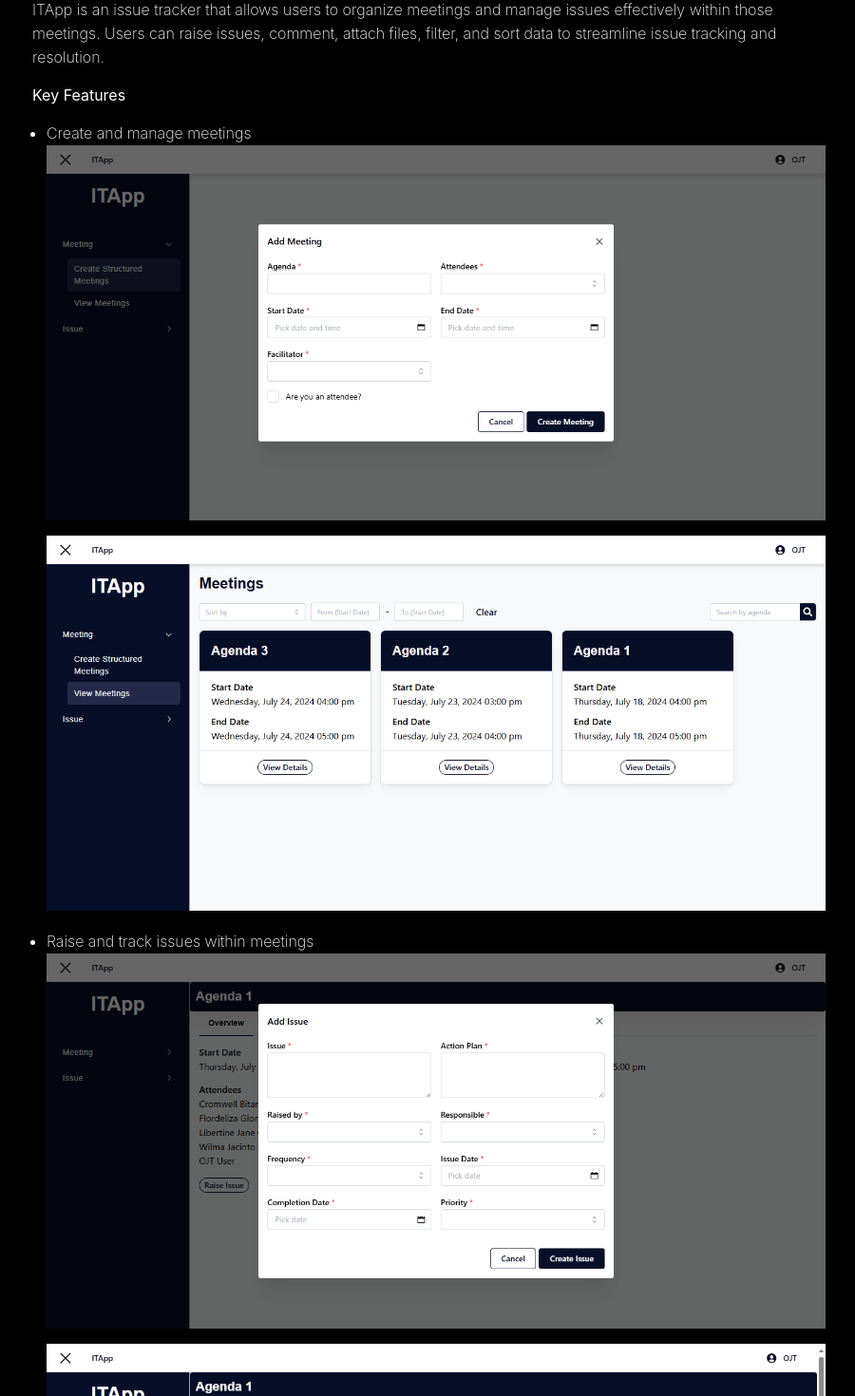
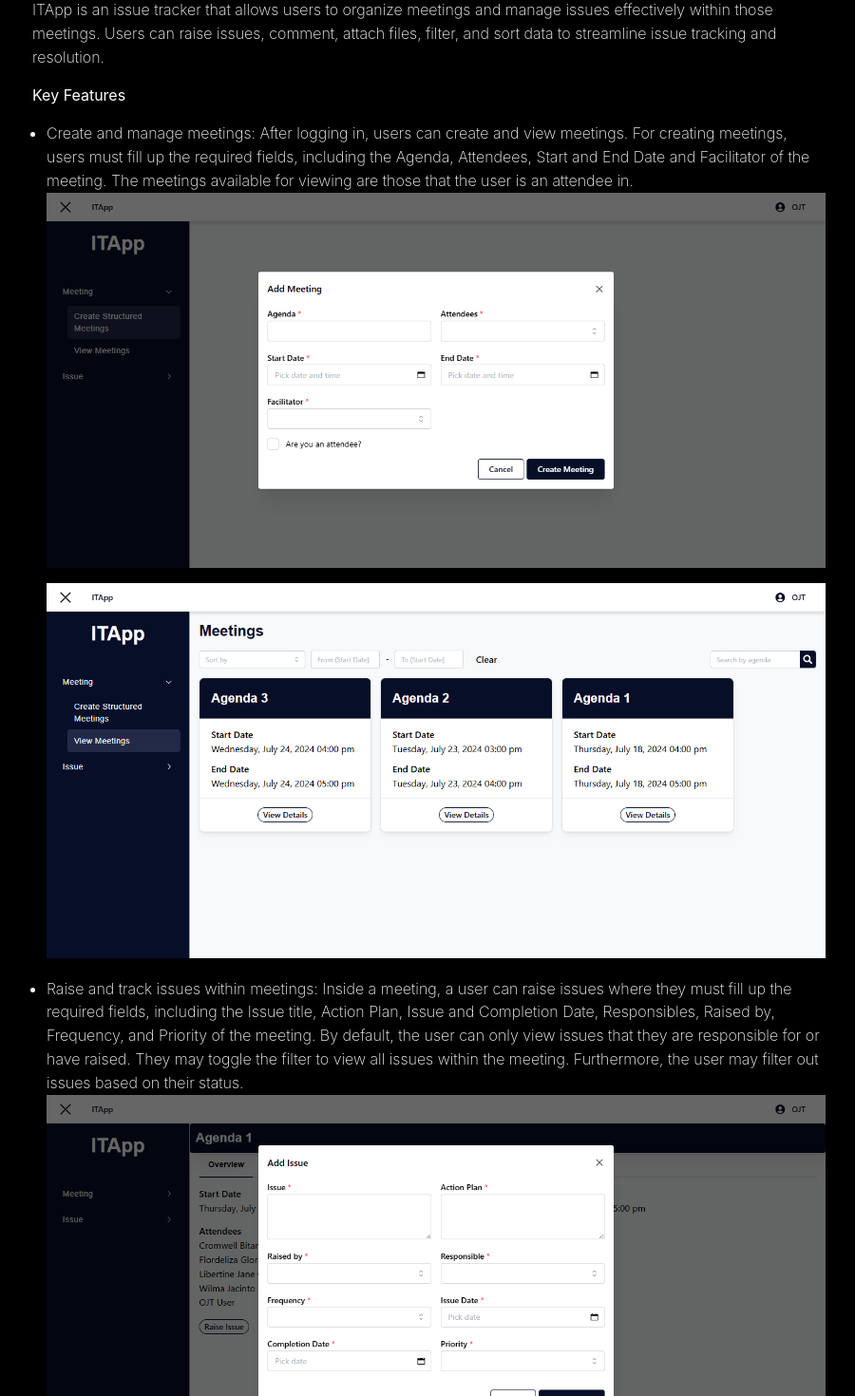
Before and after one commit to jshalstr/web-portfolio, a Next.js app: page /experience/suhay in a window 1280 px wide. Shown: the part 1020-2490 px from the top of the page at 95% size, without its empty margins (6-906 px from the left). Built offline with nearby package versions, Linux system fonts and the light colour scheme.

Commit message:
add more information on suhay experience page

```diff
--- a/app/experience/suhay/page.tsx
+++ b/app/experience/suhay/page.tsx
@@ -65,38 +65,88 @@ export default function SuhayProject() {
         </Text>
         <Title size="h5">Key Features</Title>
         <List className="list-disc" px={15}>
-          <ListItem fw={200}>Create and manage meetings</ListItem>
+          <ListItem fw={200}>
+            Create and manage meetings: After logging in, users can create and view meetings. For
+            creating meetings, users must fill up the required fields, including the Agenda,
+            Attendees, Start and End Date and Facilitator of the meeting. The meetings available for
+            viewing are those that the user is an attendee in.
+          </ListItem>
           <Group grow>
             <Image src="/images/ITApp/createmeeting.png" />
             <Image src="/images/ITApp/viewmeetings.png" />
           </Group>
           <Space h="lg" />
-          <ListItem fw={200}>Raise and track issues within meetings</ListItem>
+          <ListItem fw={200}>
+            Raise and track issues within meetings: Inside a meeting, a user can raise issues where
+            they must fill up the required fields, including the Issue title, Action Plan, Issue and
+            Completion Date, Responsibles, Raised by, Frequency, and Priority of the meeting. By
+            default, the user can only view issues that they are responsible for or have raised.
+            They may toggle the filter to view all issues within the meeting. Furthermore, the user
+            may filter out issues based on their status.
+          </ListItem>
           <Group grow>
             <Image src="/images/ITApp/createissue.png" />
             <Image src="/images/ITApp/viewissuesonmeeting.png" />
           </Group>
           <Space h="lg" />
-          <ListItem fw={200}>Filter and sort meetings and issues</ListItem>
+          <ListItem fw={200}>
+            Filter and sort meetings and issues: Users can filter, sort and search meetings and
+            issues to help them find what they need.
+          </ListItem>
           <Group grow>
             <Image src="/images/ITApp/viewissues.png" />
             <Image src="/images/ITApp/viewmeetings.png" />
           </Group>
           <Space h="lg" />
-          <ListItem fw={200}>Comment and attach files to issues</ListItem>
+          <ListItem fw={200}>
+            Comment and attach files to issues: The users who raised an issue and users who are
+            responsible for an issue may converse with each other using the comment section. This
+            will help in tracking the progress and whether the issue has been resolved. Users are
+            also able to attach and download files as needed within these comments.
+          </ListItem>
           <Group grow>
             <Image src="/images/ITApp/viewcomments.png" />
             <Space h="lg" />
           </Group>
           <Space h="lg" />
-          <ListItem fw={200}>Change issue status</ListItem>
+          <ListItem fw={200}>
+            Change issue status: The users who raised an issue may change its status to reflect the
+            progress of the issue. Closed issues are resolved while open issues are in progress.
+            Parked issues are delayed while dropped issues are abandoned.
+          </ListItem>
           <Group grow>
             <Image src="/images/ITApp/changestatus.png" />
             <Space h="lg" />
           </Group>
           <Space h="lg" />
         </List>
-        <Title size="h5"></Title>
+        <Title size="h5">Software and Frameworks Used</Title>
+        <List className="list-disc" px={15}>
+          <ListItem fw={200}>
+            Visual Studio Code: A code editor from Microsoft that provides tools for various
+            programming languages.
+          </ListItem>
+          <ListItem fw={200}>
+            HeidiSQL: A database management tool for MySQL, MariaDB, and SQL Server databases. It
+            offers features for database management and an easy-to-use interface.
+          </ListItem>
+          <ListItem fw={200}>
+            Mailpit: An email testing tool that captures emails sent from applications. It helps
+            inspect emails without sending them to real recipients.
+          </ListItem>
+          <ListItem fw={200}>
+            React.js: A JavaScript library for building user interfaces, maintained by Facebook. It
+            allows developers to create web applications that update and render efficiently.
+          </ListItem>
+          <ListItem fw={200}>
+            Laravel: A PHP framework for web application development. It simplifies tasks like
+            routing, authentication, and caching.
+          </ListItem>
+          <ListItem fw={200}>
+            SQL Server: A relational database management system developed by Microsoft. It provides
+            features for data storage, retrieval, and management.
+          </ListItem>
+        </List>
       </Stack>
     </>
   );
```
